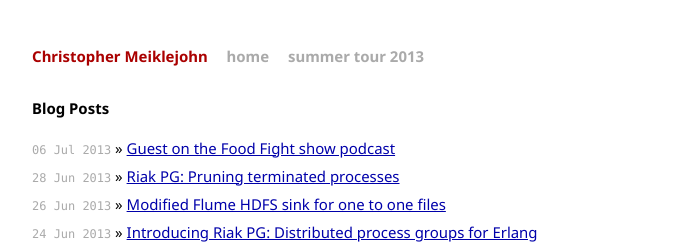
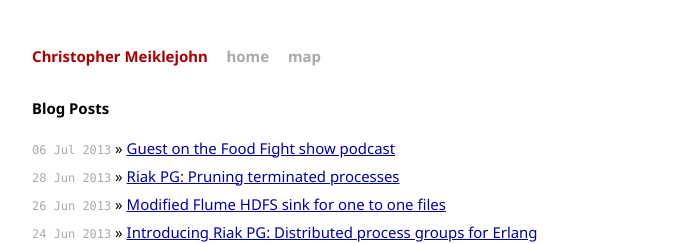
Before and after one commit to cmeiklejohn/cmeiklejohn.github.io, a Jekyll site: the page built from index.html, in a window 1280 px wide. Shown: the top 244 px of the page, without its empty margins (294-985 px from the left). Built offline with Jekyll 4.4.1, drawn with Linux system fonts in a browser that asks for light colours; comment, search, counter and statistics services are not loaded.

Commit message:
Update navigation.

```diff
--- a/_layouts/default.html
+++ b/_layouts/default.html
@@ -22,7 +22,7 @@
             <div class="header">
               <h1 class="title"><a href="/">{{ site.name }}</a></h1>
               <a class="extra" href="/">home</a>
-              <a class="extra" href="/map.html">summer tour 2013</a>
+              <a class="extra" href="/map.html">map</a>
             </div>
 
                 {{ content }}
```
